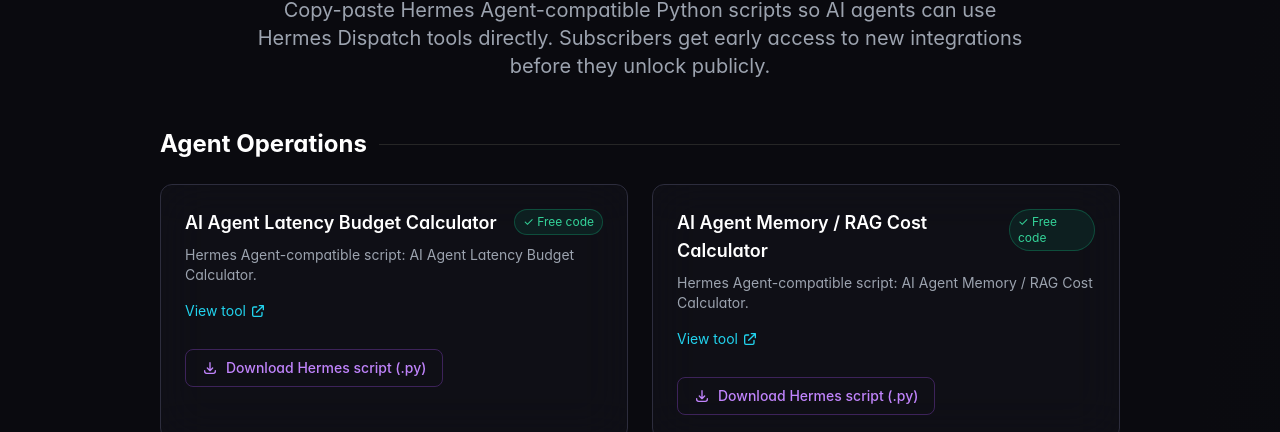
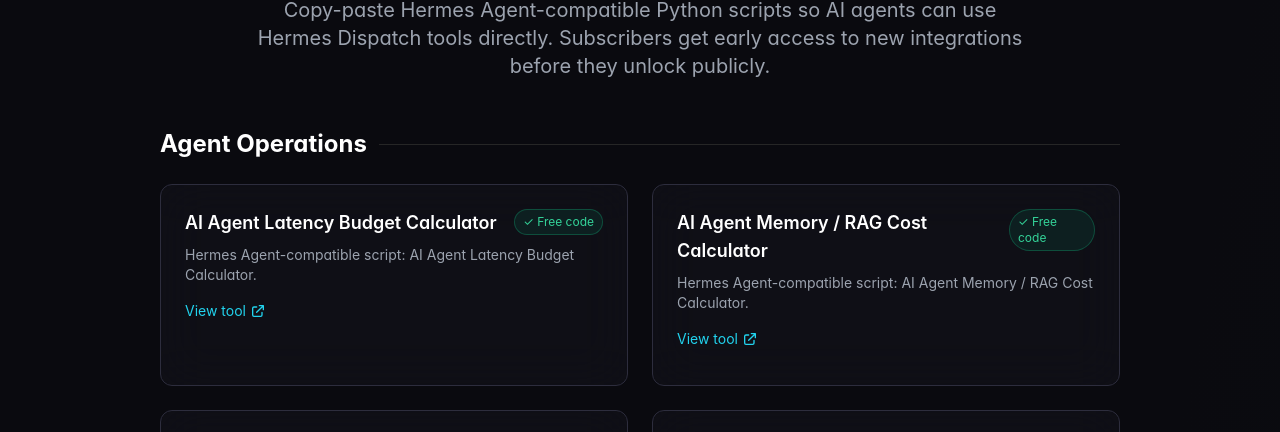
Before and after one commit to IDare404l/dare404-hermesdispatch-website, an Astro site: page /tools/agent-toolkit in a window 1280 px wide. Shown: the part 299-731 px from the top of the page. Built offline with nearby package versions, Linux system fonts and the light colour scheme; Astro itself is replaced by a stand-in of ours; no server answers.

Commit message:
refactor: remove download buttons from agent toolkit hub; copy-paste only

```diff
--- a/src/pages/tools/agent-toolkit.astro
+++ b/src/pages/tools/agent-toolkit.astro
@@ -492,23 +492,13 @@
                     <svg class="w-4 h-4" fill="none" stroke="currentColor" stroke-width="2" viewBox="0 0 24 24"><path stroke-linecap="round" stroke-linejoin="round" d="M10 6H6a2 2 0 00-2 2v10a2 2 0 002 2h10a2 2 0 002-2v-4M14 4h6m0 0v6m0-6L10 14" /></svg>
                   </div>
                 </a>
-                {tool.hermesScript && !tool.locked && (
-                  <a
-                    href={`https://hermesdispatch.dev${tool.hermesScript}`}
-                    download
-                    class="mt-4 inline-flex items-center gap-2 text-sm font-medium text-purple-400 hover:text-purple-300 border border-purple-500/30 rounded-lg px-4 py-2 hover:bg-purple-500/10 transition"
-                  >
-                    <svg class="w-4 h-4" fill="none" stroke="currentColor" stroke-width="2" viewBox="0 0 24 24"><path stroke-linecap="round" stroke-linejoin="round" d="M4 16v1a3 3 0 003 3h10a3 3 0 003-3v-1m-4-4l-4 4m0 0l-4-4m4 4V4" /></svg>
-                    <span>Download Hermes script (.py)</span>
-                  </a>
-                )}
               </div>
             ))}
           </div>
         </div>
       ))}
 
-      <div class="rounded-2xl border border-brand-gold/30 bg-brand-gold/5 p-8 text-center">
+      <div class="rounded-2xl border border-brand-gold/30 bg-brand-gold/5 p-8 text-center">...[truncated]
         <div class="text-4xl mb-4">🚀</div>
         <h2 class="text-2xl font-bold text-white mb-3">Get early access to every new tool snippet</h2>
         <p class="text-gray-400 mb-6 max-w-2xl mx-auto">
```
